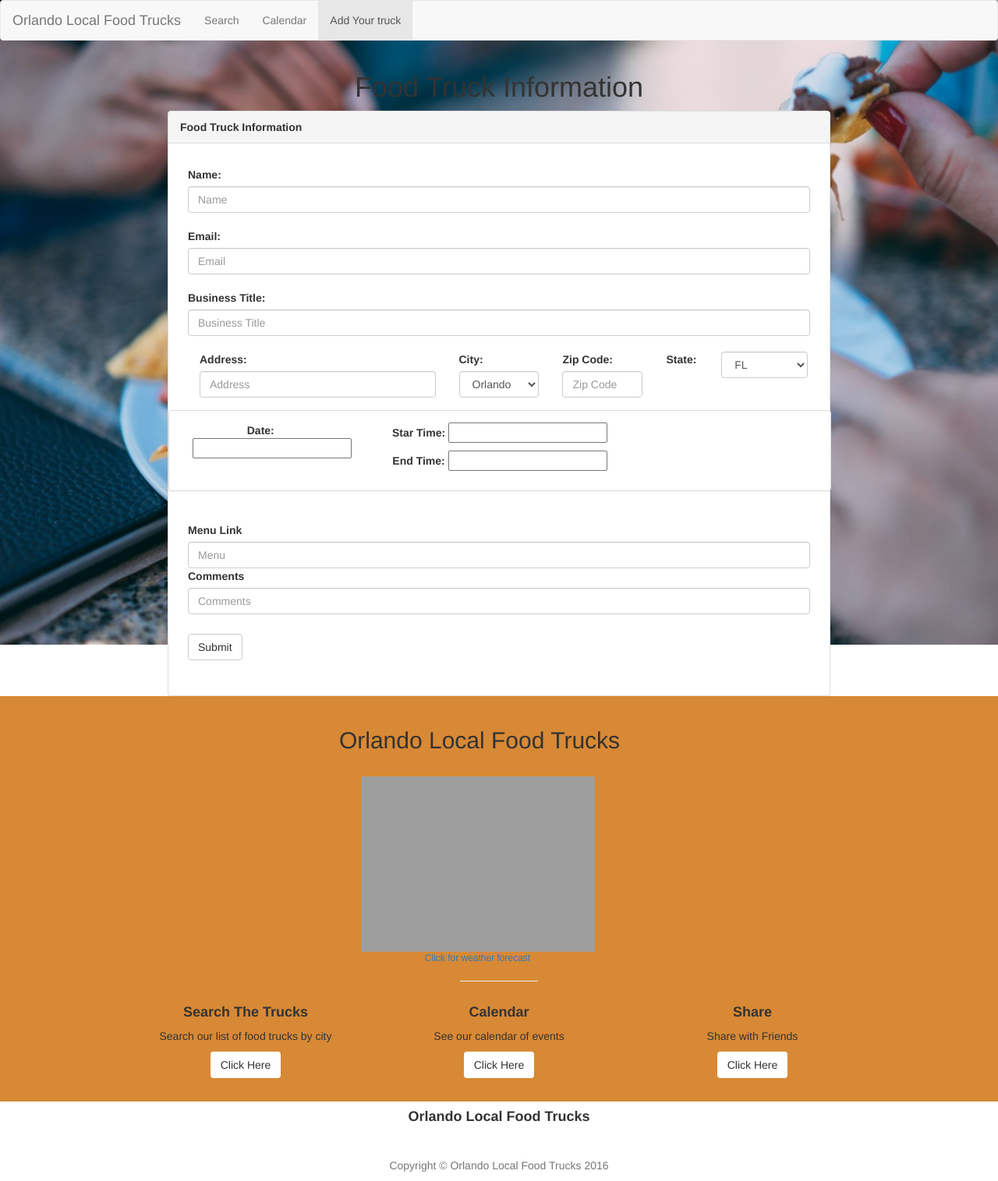
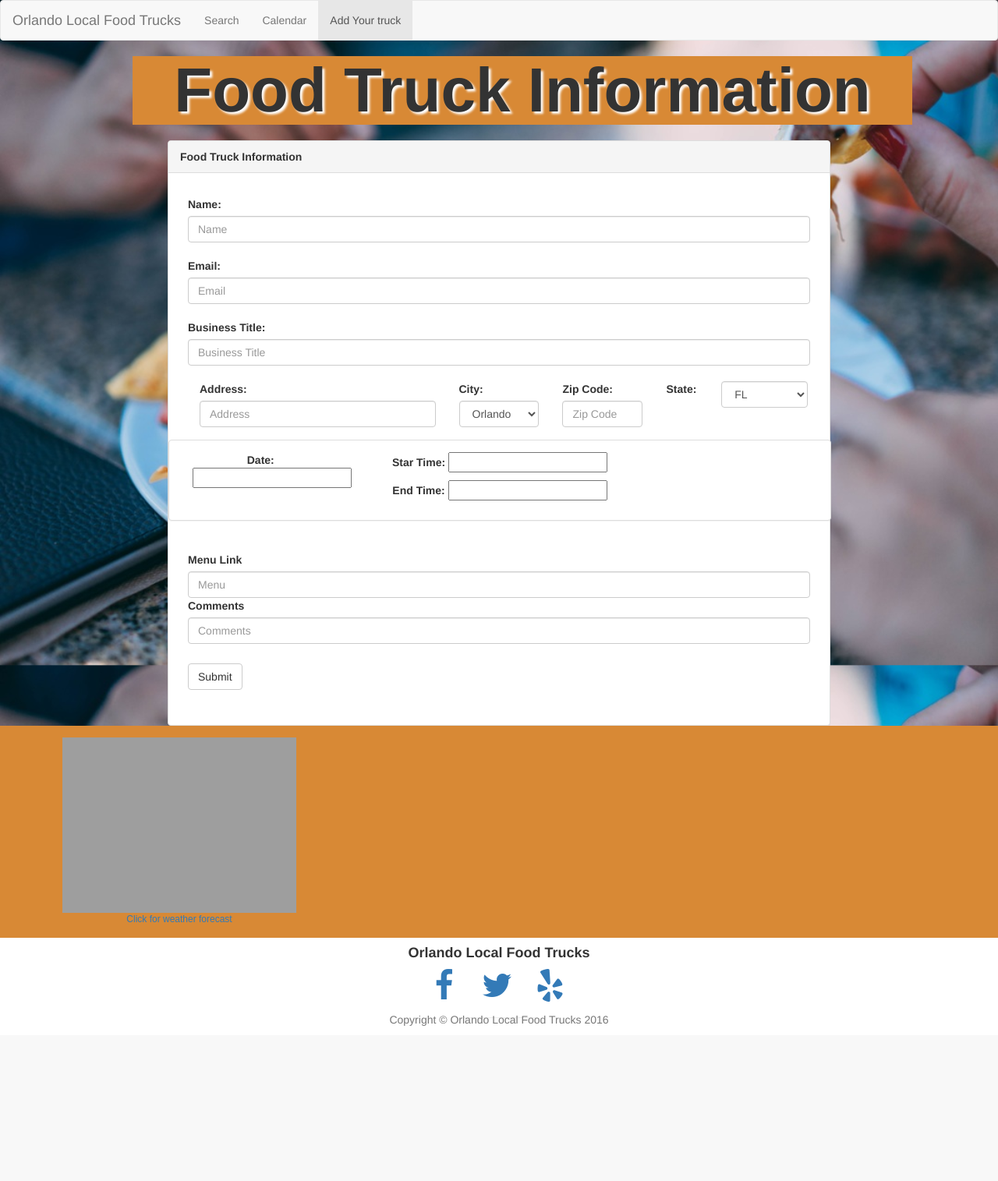
Before and after one commit to tiffihaag/TeamWeek8, a PHP site: page /form.html in a window 1280 px wide. Shown: the whole page at 78% size. After the commit the page ends 1316 px from the top, so only its background shows below. Run offline with PHP 8.4, Linux system fonts and the light colour scheme; some libraries are stand-ins or nearby versions; grey boxes are pictures that could not be loaded.

Commit message:
added styling and fixed bkgrdimg

```diff
--- a/assets/css/form.css
+++ b/assets/css/form.css
@@ -1,11 +1,4 @@
-body {
-    background-image: url("../img/bg.jpg");
-    background-position: center center;
-    background-repeat: no-repeat;
-    background-attachment:fixed;
-    background-size: cover;
 
-}
 .panel-default {
 	width: 850px; margin: 0 auto;
 }
@@ -42,3 +35,11 @@ h1{
 .time{
 	font-weight: bold;
 }
+.text-center {
+	margin-right: auto;
+	margin-left: auto;
+}
+
+.weather {
+	padding: 15px;
+}
--- a/assets/css/stylish-portfolio.css
+++ b/assets/css/stylish-portfolio.css
@@ -59,14 +59,14 @@ h2{
 }
 
 html,
+
 body {
-    width: 100%;
-    height: 100%;
-    background: url(../img/bg.jpg) no-repeat center center scroll;
-    -webkit-background-size: cover;
-    -moz-background-size: cover;
+    background-image: url("../img/bg.jpg");
+    background-position: center center;
+    background-repeat: no-repeat;
+    background-attachment:fixed;
     background-size: cover;
-    -o-background-size: cover;
+
 }
 
 body {
@@ -276,7 +276,7 @@ hr.small {
 /* Map */
 
 #map {
-    height: 300px;
+    height: 350px;
 }
 
 @media(max-width:768px) {
@@ -290,7 +290,9 @@ hr.small {
 }
 
 /* Footer */
-
+footer {
+  background-color: white;
+}
 
 
 #to-top {
@@ -347,11 +349,21 @@ hr.small {
     margin-top: -28px;
 }
 
+/* calendar */
+
 .calendar {
-    padding: 25px;
+    width: 850px; margin: 0 auto;
 }
-.calpad {
-    padding: 20px;
+.cal {
+  border-radius: 20px;
+}
+.calsub {
+  background-color: white;
+  opacity: 0.7;
+  width: 850px;
+  margin-left: auto;
+  margin-right: auto;
+
 }
 
 /* clik here animation*/
@@ -446,10 +458,6 @@ hr.small {
   }
 }
 
-.weather{
-  padding-left: 285px;
-  background-color: #d88935;
-}
 
 #pageFooter{
   background-color: white;
--- a/form.html
+++ b/form.html
@@ -7,6 +7,8 @@
   <link rel="stylesheet" type="text/css" href="assets\css\jQueryUI.css">
   <link rel="stylesheet" type="text/css" href="assets\css\timepicker.css" />
   <link rel="stylesheet" href="https://maxcdn.bootstrapcdn.com/bootstrap/3.3.7/css/bootstrap.min.css" integrity="sha384-BVYiiSIFeK1dGmJRAkycuHAHRg32OmUcww7on3RYdg4Va+PmSTsz/K68vbdEjh4u" crossorigin="anonymous">
+    <!-- Custom Fonts -->
+  <link href="assets/font-awesome/css/font-awesome.min.css" rel="stylesheet" type="text/css">
 </head>
 
  <nav class="navbar navbar-default">
@@ -37,7 +39,9 @@
 
 <!-- form-->
   <div class="container">
+   <div class="text-vertical-center">
 	<h1>Food Truck Information</h1>
+   </div>
 
   <div class="panel panel-default">
 
@@ -159,58 +163,17 @@
   <section id="services" class="services">
     <div class="container">
       <div class="row text-center">
-        <div class="col-lg-10 col-lg-offset-1">
-          <h2>Orlando Local Food Trucks</h2>
+
             <!--Embedded Weather Forecast-->
               <div class="weather">
                 <span style="display: block !important; width: 320px; text-align: center; font-family: sans-serif; font-size: 12px; background-color: #d88935"><a href="http://www.wunderground.com/cgi-bin/findweather/getForecast?query=zmw:32801.1.99999&bannertypeclick=wu_clean2day" title="Orlando, Florida Weather Forecast" target="_blank"><img src="http://weathersticker.wunderground.com/weathersticker/cgi-bin/banner/ban/wxBanner?bannertype=wu_clean2day_cond&airportcode=KORL&ForcedCity=Orlando&ForcedState=FL&zip=32801&language=EN" alt="Find more about Weather in Orlando, FL" width="300" /></a><br><a href="http://www.wunderground.com/cgi-bin/findweather/getForecast?query=zmw:32801.1.99999&bannertypeclick=wu_clean2day" title="Get latest Weather Forecast updates" style="font-family: sans-serif; font-size: 12px" target="_blank">Click for weather forecast</a></span>
               </div>
-
-            <hr class="small">
-              <div class="row">
-
-                <div class="col-md-4">
-                  <div class="service-item">
-                    <span class="fa-stack fa-4x">
-                      <i class="fa fa-circle fa-stack-2x"></i>
-                      <i class="fa fa-truck fa-stack-1x text-primary"></i>
-                    </span>
-                      <h4><strong>Search The Trucks</strong></h4>
-                      <p>Search our list of food trucks by city</p>
-                      <a href="search.html" class="btn btn-light">Click Here</a>
-                  </div>
-                </div>
-
-                <div class="col-md-4">
-                  <div class="service-item">
-                    <span class="fa-stack fa-4x">
-                      <i class="fa fa-circle fa-stack-2x"></i>
-                      <i class="fa fa-calendar fa-stack-1x text-primary"></i>
-                    </span>
-                      <h4><strong>Calendar</strong></h4>
-                      <p>See our calendar of events</p>
-                      <a href="calendar.html" class="btn btn-light">Click Here</a>
-                  </div>
-                </div>
-
-                <div class="col-md-4">
-                  <div class="service-item">
-                    <span class="fa-stack fa-4x">
-                      <i class="fa fa-circle fa-stack-2x"></i>
-                      <i class="fa fa-share-alt fa-stack-1x text-primary"></i>
-                    </span>
-                        <h4><strong>Share</strong></h4>
-                        <p>Share with Friends</p>
-                        <a href="gmail.google.com" class="btn btn-light">Click Here</a>
-                  </div>
-                </div>
-              </div><!-- /.row (nested) -->
           </div><!-- /.col-lg-10 -->
         </div><!-- /.row -->
       </div><!-- /.container -->
     </section>
 
-  <!-- Footer -->
+<!-- Footer -->
     <footer>
     <div id="pageFooter">
       <div class="container">
@@ -233,6 +196,7 @@
     </footer>
 
 
+
 <script src="https://code.jquery.com/jquery-2.2.4.min.js"   integrity="sha256-BbhdlvQf/xTY9gja0Dq3HiwQF8LaCRTXxZKRutelT44="   crossorigin="anonymous"></script>
 <script   src="https://code.jquery.com/ui/1.12.0/jquery-ui.min.js"   integrity="sha256-eGE6blurk5sHj+rmkfsGYeKyZx3M4bG+ZlFyA7Kns7E="   crossorigin="anonymous"></script>
 
```
Also changed, not shown: calendar.html (+34 -26 lines), map.html (deleted, +0 -361 lines).
